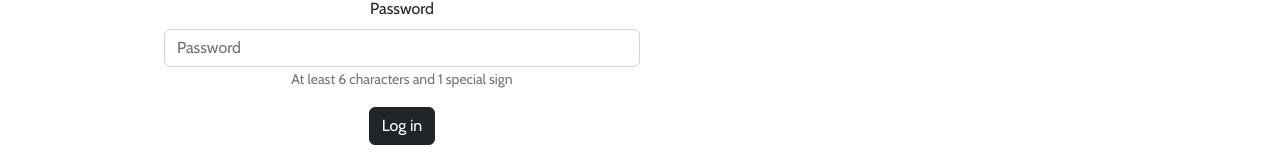
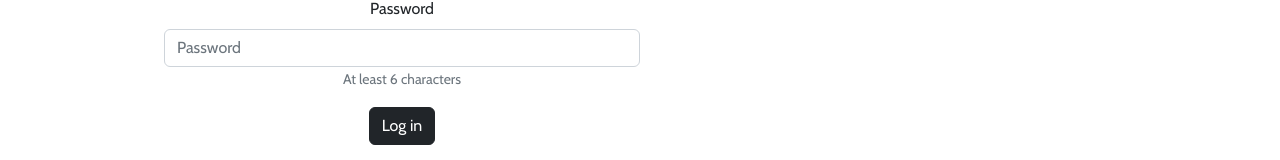
Before and after one commit to iwonochka/MERN-e-commerce-react, a React (Create React App) app: page /login in a window 1280 px wide. Shown: the part 372-532 px from the top of the page. Built offline with nearby package versions, Linux system fonts and the light colour scheme; no server answers.

Commit message:
Changed password rules

```diff
--- a/src/pages/cart/Cart.jsx
+++ b/src/pages/cart/Cart.jsx
@@ -239,7 +239,7 @@ const Cart = (props) => {
                     <Form.Label>Password</Form.Label>
                     <Form.Control
                       type="password"
-                      placeholder="Enter password"
+                      placeholder="min 6 characters"
                       onChange={(e) =>
                         setCheckoutData({
                           ...checkoutData,
--- a/src/pages/login/Login.jsx
+++ b/src/pages/login/Login.jsx
@@ -61,7 +61,7 @@ const Login = () => {
                 }}
               />
               <Form.Text className="text-muted">
-                At least 6 characters and 1 special sign
+                At least 6 characters
               </Form.Text>
             </Form.Group>
             <Button variant="dark" type="submit">
@@ -71,7 +71,6 @@ const Login = () => {
           {message && (
             <div>
               <p>{message}</p>
-              <p>You'll be redirected to login page in ... s</p>
             </div>
           )}
         </Col>
--- a/src/pages/signup/Signup.jsx
+++ b/src/pages/signup/Signup.jsx
@@ -65,7 +65,7 @@ const Signup = () => {
             />
           </Form.Group>
           <Form.Text className="text-muted">
-            At least 6 characters and 1 special sign
+            At least 6 characters
           </Form.Text>
           <Button variant="dark" type="submit" className="signup-btn">
             Create account
```
